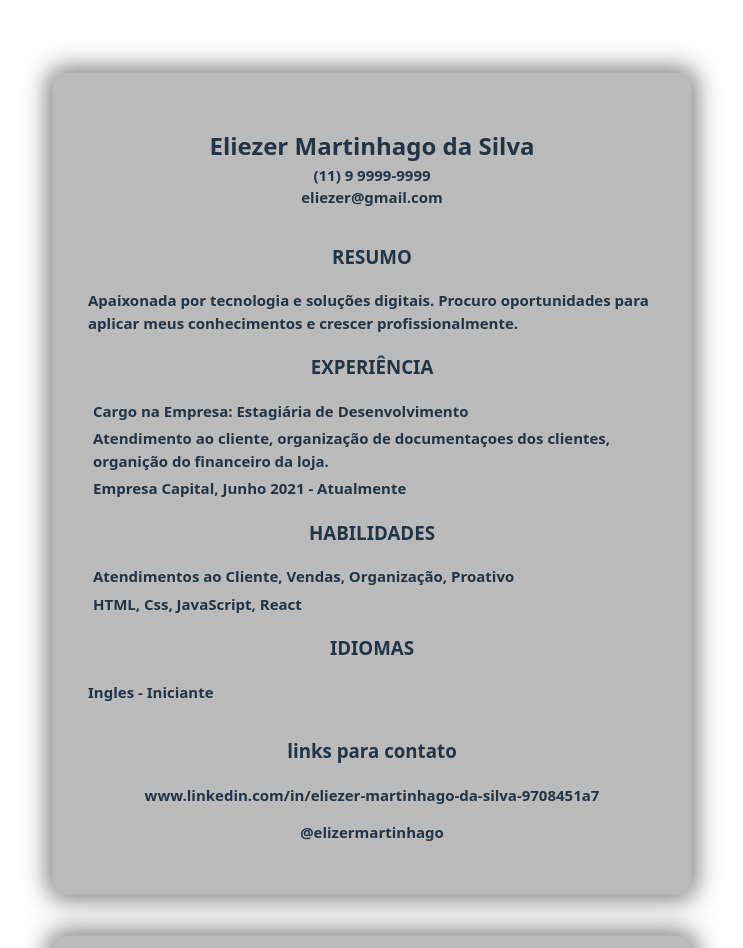
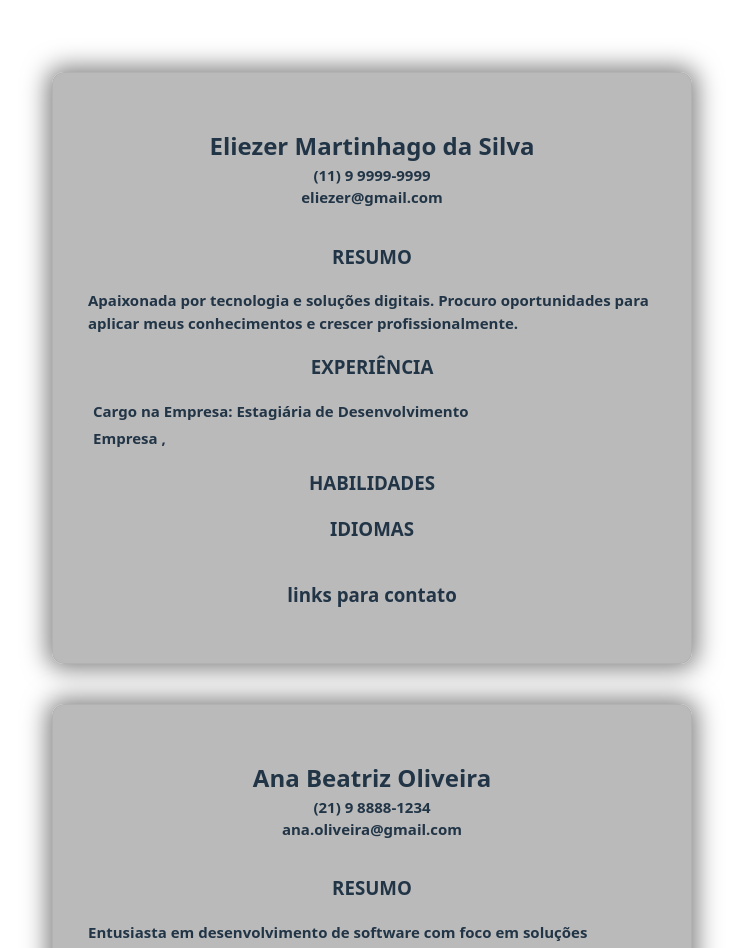
Before and after one commit to Eliezer335/projeto_react, a React (Vite) app: page / in a window 1280 px wide. Shown: the top 948 px of the page, without its empty margins (268-1011 px from the left). Built offline with nearby package versions, Linux system fonts and the light colour scheme.

Commit message:
♻️ Refactor: deixando os curriculos dinamicos chamando as props

```diff
--- a/src/componetes/curiculo.jsx
+++ b/src/componetes/curiculo.jsx
@@ -38,7 +38,15 @@ const Curriculo = ({
     celular,
     email,
     resumo,
-    cargo
+    cargo,
+    atribuicoes,
+    nomeDaempresa,
+    periodoDeAtuacao,
+    softSkills,
+    hardSkills,
+    idioma,
+    linkedin,
+    instagram
 }) => {
     return (
         <>
@@ -54,18 +62,18 @@ const Curriculo = ({
                         <h3 className='resumoTxt'>{resumo}</h3>
                         <h3>EXPERIÊNCIA</h3>
                         <h3 className='experieciaTxt'>Cargo na Empresa: {cargo}</h3>
-                        <h3 className='experieciaTxt'>{dadosDoCurriculo.experienciaProficional.empresas.primeiraEmpresa.atribuicoes}</h3>
-                        <h3 className='experieciaTxt'>Empresa {dadosDoCurriculo.experienciaProficional.empresas.primeiraEmpresa.nomeDaempresa}, {dadosDoCurriculo.experienciaProficional.empresas.primeiraEmpresa.periodoDeAtuacao}</h3>
+                        <h3 className='experieciaTxt'>{atribuicoes}</h3>
+                        <h3 className='experieciaTxt'>Empresa {nomeDaempresa}, {periodoDeAtuacao}</h3>
                         <h3>HABILIDADES</h3>
-                        <h3 className='habilidadesTxt'>{dadosDoCurriculo.experienciaProficional.habilidades.softSkills}</h3>
-                        <h3 className='habilidadesTxt'>{dadosDoCurriculo.experienciaProficional.habilidades.hardSkills}</h3>
+                        <h3 className='habilidadesTxt'>{softSkills}</h3>
+                        <h3 className='habilidadesTxt'>{hardSkills}</h3>
                         <h3>IDIOMAS</h3>
-                        <h3 className='idiomaTxt'>{dadosDoCurriculo.experienciaProficional.idioma.primeiroIdioma}</h3>
+                        <h3 className='idiomaTxt'>{idioma}</h3>
                     </main>
                     <footer>
                         <h3>links para contato</h3>
-                        <h3 className='linksTxt'>{dadosDoCurriculo.linksProficionais.linkedin}</h3>
-                        <h3 className='linksTxt'>{dadosDoCurriculo.linksProficionais.instagram}</h3>
+                        <h3 className='linksTxt'>{linkedin}</h3>
+                        <h3 className='linksTxt'>{instagram}</h3>
                     </footer>
                 </div>
 
```
